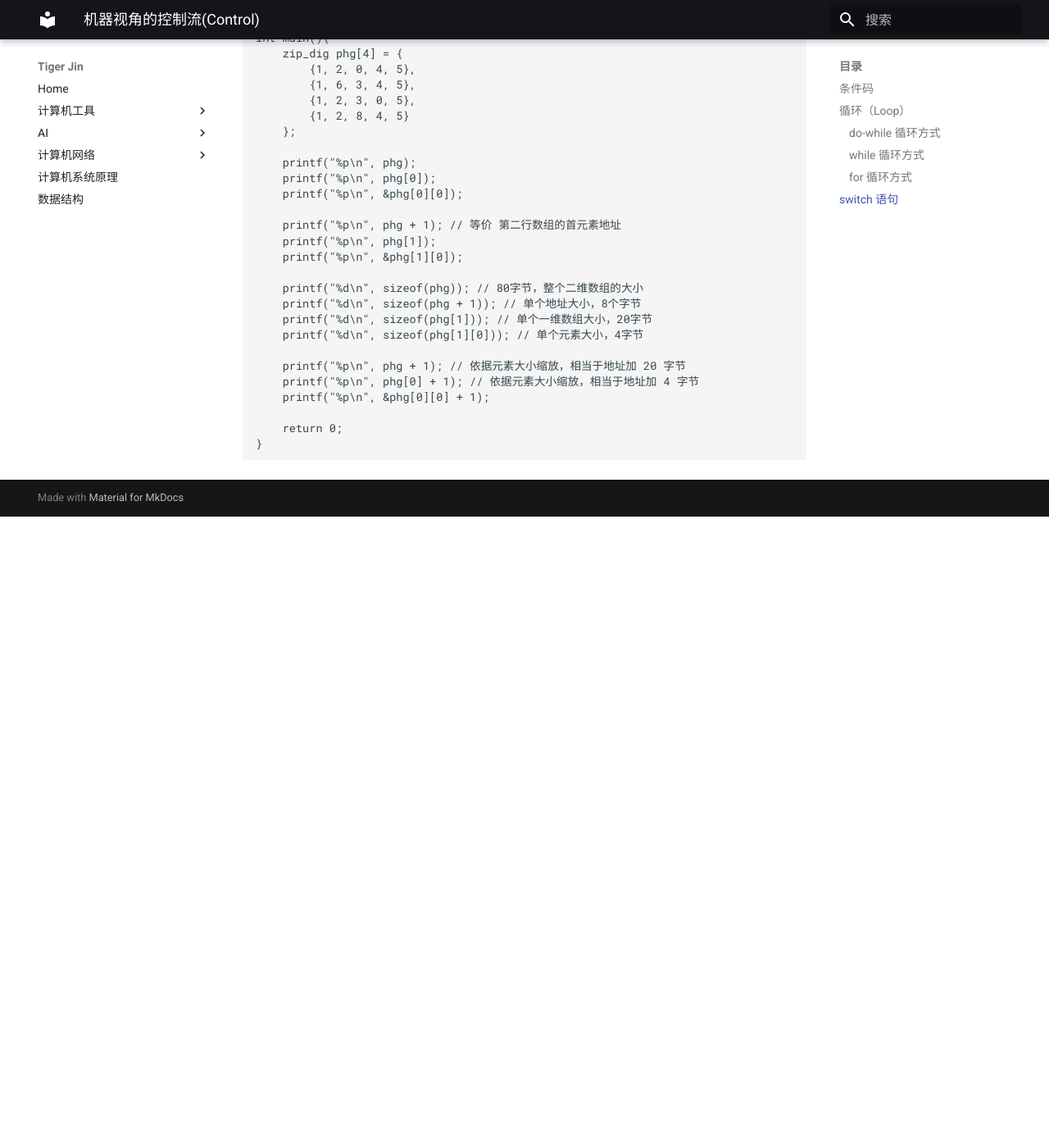
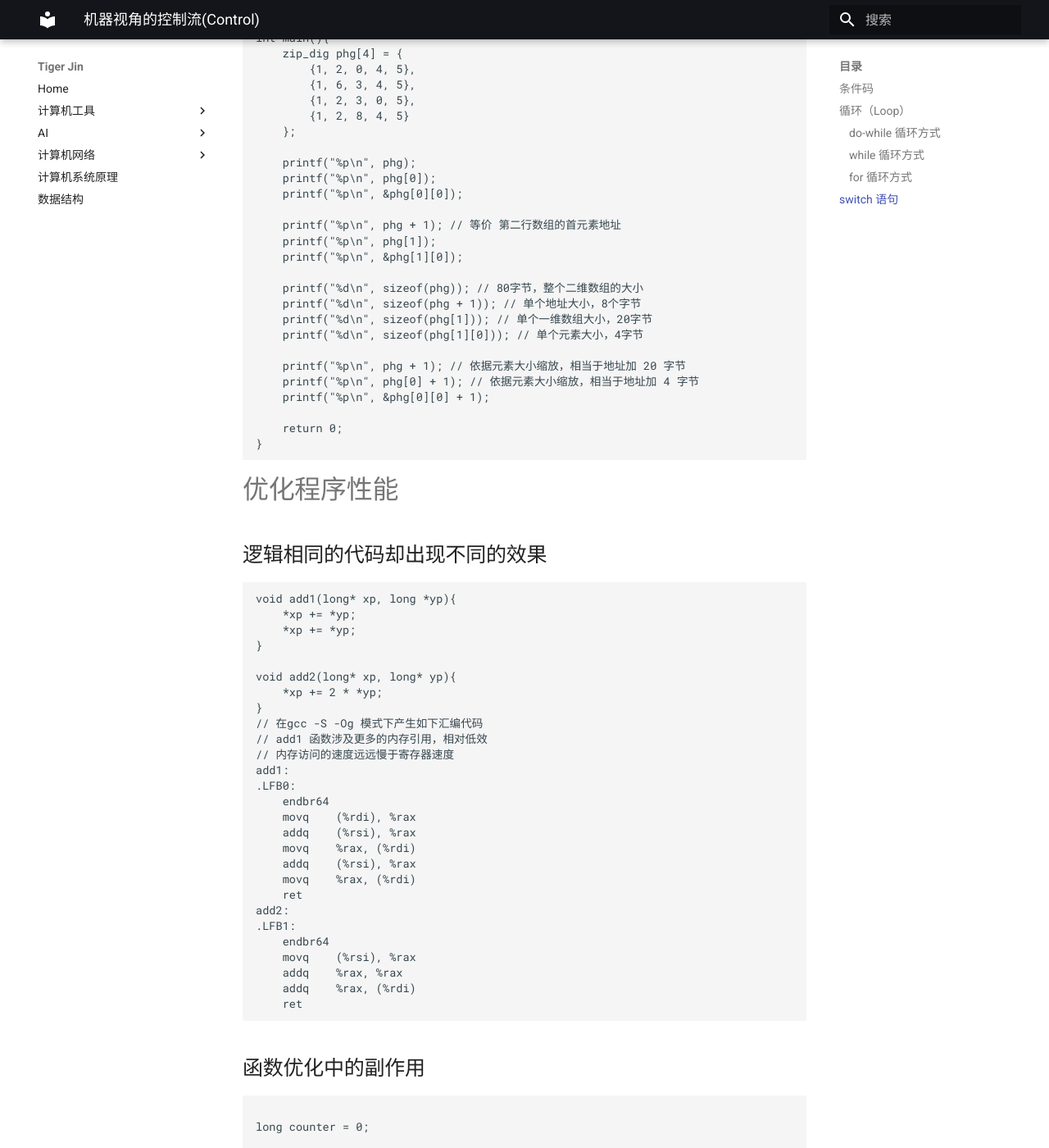
Before and after one commit to process852/process852.github.io, an MkDocs documentation site: the page built from docs/computersArch/machineLevel/machine.md, in a window 1280 px wide and 1400 px high, scrolled down 11974 px. Shown: the whole window at 82% size. Built offline with MkDocs 1.6.1 and Material for MkDocs 9.7.7, drawn with Linux system fonts in a browser that asks for light colours; before the commit the page ends 12604 px from its top, so only the background shows below that; some of the changed text lies outside the part shown.

````diff
--- a/docs/computersArch/machineLevel/machine.md
+++ b/docs/computersArch/machineLevel/machine.md
@@ -304,3 +304,63 @@ int main(){
     return 0;
 }
 ```
+
+# 优化程序性能
+
+## 逻辑相同的代码却出现不同的效果
+
+```C
+void add1(long* xp, long *yp){
+    *xp += *yp;
+    *xp += *yp;
+}
+
+void add2(long* xp, long* yp){
+    *xp += 2 * *yp;
+}
+// 在gcc -S -Og 模式下产生如下汇编代码
+// add1 函数涉及更多的内存引用，相对低效
+// 内存访问的速度远远慢于寄存器速度
+add1:
+.LFB0:
+	endbr64
+	movq	(%rdi), %rax
+	addq	(%rsi), %rax
+	movq	%rax, (%rdi)
+	addq	(%rsi), %rax
+	movq	%rax, (%rdi)
+	ret
+add2:
+.LFB1:
+	endbr64
+	movq	(%rsi), %rax
+	addq	%rax, %rax
+	addq	%rax, (%rdi)
+	ret
+```
+
+## 函数优化中的副作用
+
+```C
+
+long counter = 0;
+
+long f();
+
+// 由于函数f()中修改了全局变量counter，func1不能简单优化为func2
+long func1(){
+    return f() + f() + f() + f();
+}
+
+long func2(){
+    return 4*f();
+}
+
+long f(){
+    counter++;
+}
+```
+
+## 程序性能的衡量
+
+**CPE(Cycles Per Element)**指标用于衡量重复计算程序的性能。
````
Also changed, not shown: docs/computersArch/tmux/README.md (added, +69 -0 lines), docs/computersArch/valgrind/README.md (added, +63 -0 lines).
